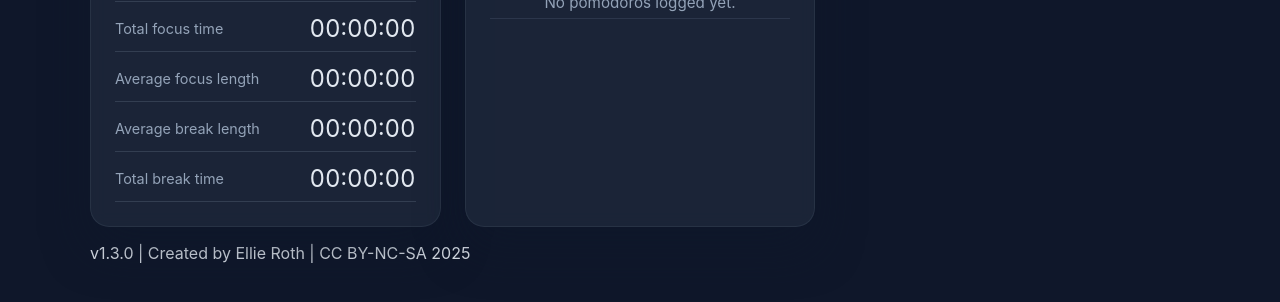
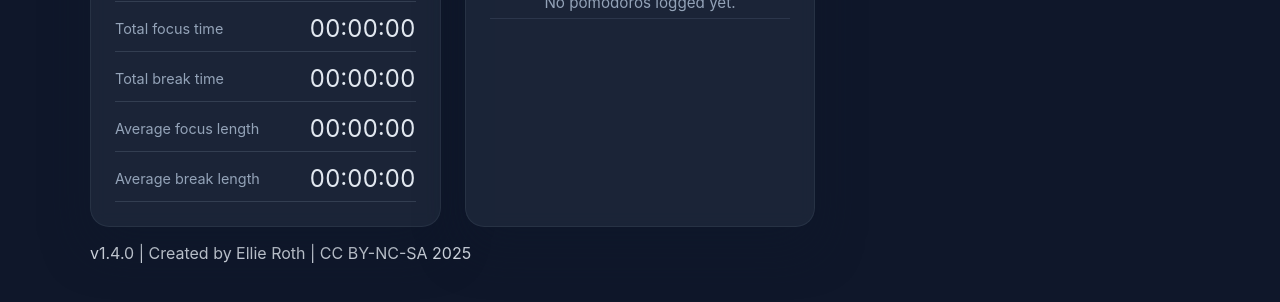
Before and after one commit to bunniico/tempo, a website: page public/index.html in a window 1280 px wide. Shown: the part 840-1142 px from the top of the page. Drawn offline with Linux system fonts and the light colour scheme.

Commit message:
Moved total break time to be next to total focus time

```diff
--- a/public/index.html
+++ b/public/index.html
@@ -126,6 +126,10 @@
             <span id="stat-total-focus" class="metric">00:00:00</span>
           </li>
           <li>
+            <span class="label">Total break time</span>
+            <span id="stat-total-break" class="metric">00:00:00</span>
+          </li>
+          <li>
             <span class="label">Average focus length</span>
             <span id="stat-avg-focus" class="metric">00:00:00</span>
           </li>
@@ -133,10 +137,7 @@
             <span class="label">Average break length</span>
             <span id="stat-avg-break" class="metric">00:00:00</span>
           </li>
-          <li>
-            <span class="label">Total break time</span>
-            <span id="stat-total-break" class="metric">00:00:00</span>
-          </li>
+
         </ul>
       </section>
 
@@ -151,7 +152,7 @@
       </section>
     </main>
     <footer>
-      <p> v1.3.0 | Created by Ellie Roth | CC BY-NC-SA 2025</p>
+      <p> v1.4.0 | Created by Ellie Roth | CC BY-NC-SA 2025</p>
     </footer>
   </div>
   <script type="module" src="app.js"></script>
```
